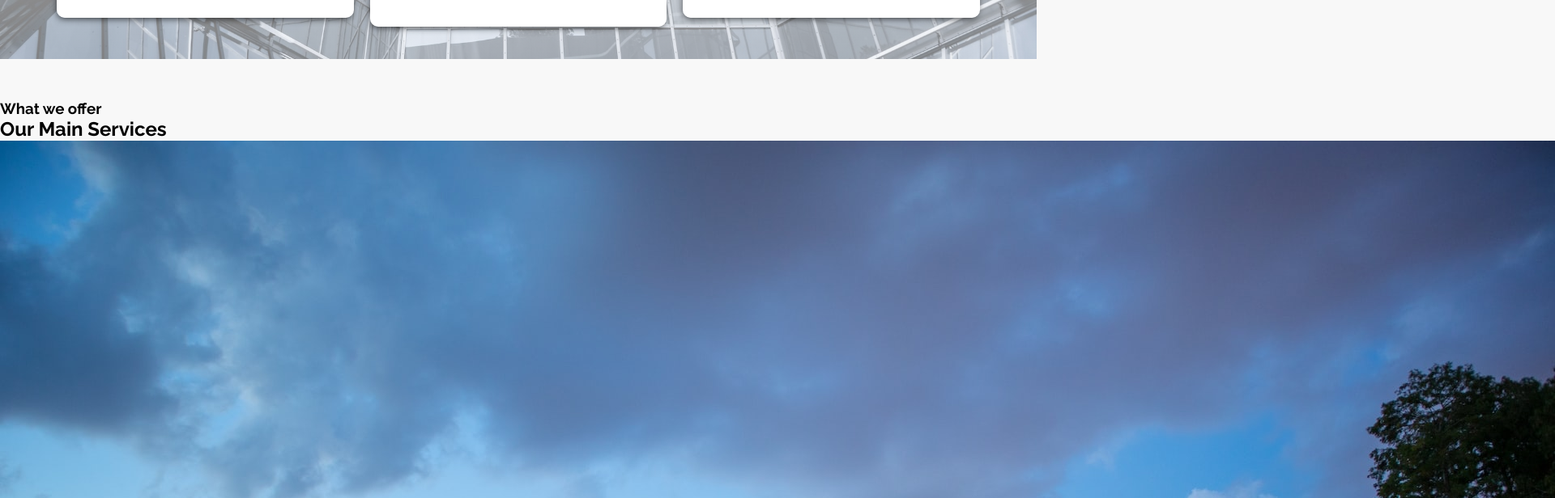
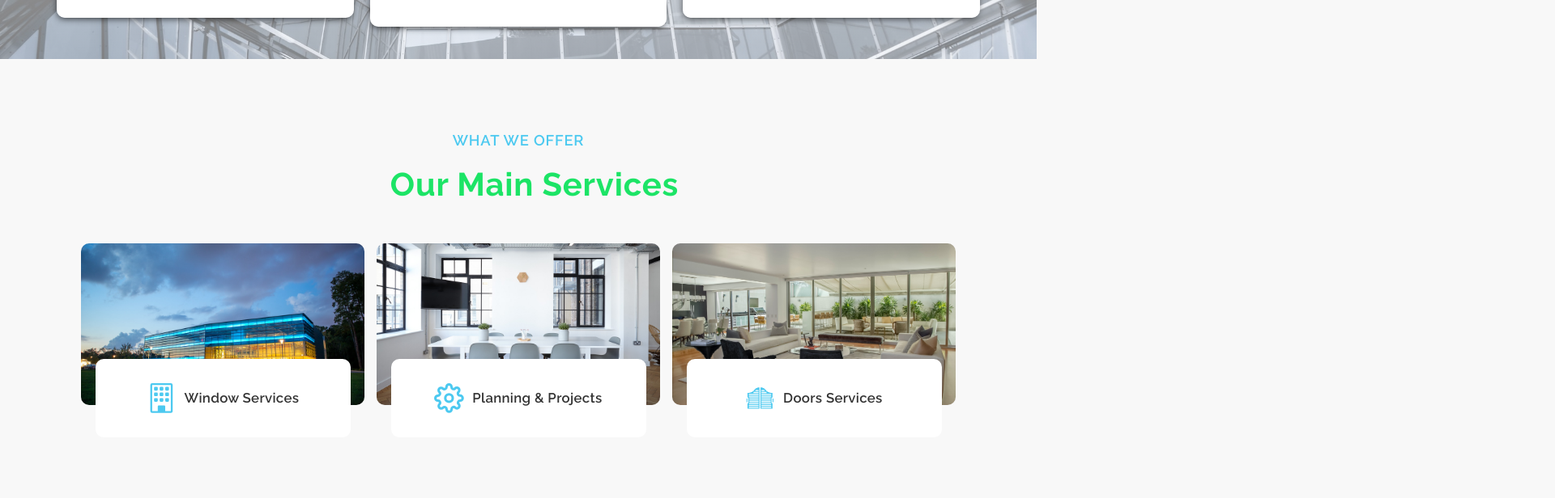
Before and after one commit to Achiekobby/real_estate_landing_page, a React (Create React App) app: page / in a window 1280 px wide. Shown: the part 2040-2656 px from the top of the page at 81% size, 1920 px wide, since content can reach past the window. Built offline with nearby package versions, Linux system fonts and the light colour scheme.

Commit message:
services section has been completed

```diff
--- a/src/components/Services.jsx
+++ b/src/components/Services.jsx
@@ -1,15 +1,15 @@
-import React from 'react'
-import "../scss/Services.scss"
+import React from "react";
+import "../scss/Services.scss";
 
 //* Images
-import ServiceImage from "../assets/glass_window3.jpg"
-import ServiceImage2 from "../assets/interior_design_two.jpg"
-import ServiceImage3 from "../assets/interior_design_three.jpg"
+import ServiceImage from "../assets/glass_window3.jpg";
+import ServiceImage2 from "../assets/interior_design_two.jpg";
+import ServiceImage3 from "../assets/interior_design_three.jpg";
 
 //* Icons
-import {BsBuilding} from 'react-icons/bs'
-import {FiSettings} from 'react-icons/fi'
-import {GiSaloonDoors} from 'react-icons/gi'
+import { BsBuilding } from "react-icons/bs";
+import { FiSettings } from "react-icons/fi";
+import { GiSaloonDoors } from "react-icons/gi";
 
 const Services = () => {
   return (
@@ -22,33 +22,41 @@ const Services = () => {
           <div className="heading">
             <h1>Our Main Services</h1>
           </div>
+          <div className="services_wrapper">
             <div className="services_container">
               <div className="service">
                 <img src={ServiceImage} alt="" />
+                <div className="desc">
                   <div className="service_desc">
                     <BsBuilding className="icons" />
                     <p>Window Services</p>
                   </div>
                 </div>
+              </div>
               <div className="service">
                 <img src={ServiceImage2} alt="" />
+                <div className="desc">
                   <div className="service_desc">
                     <FiSettings className="icons" />
-                <p>Window Services</p>
+                    <p>Planning & Projects</p>
+                  </div>
                 </div>
               </div>
               <div className="service">
                 <img src={ServiceImage3} alt="" />
+                <div className="desc">
                   <div className="service_desc">
                     <GiSaloonDoors className="icons" />
-                <p>Window Services</p>
+                    <p>Doors Services</p>
+                  </div>
+                </div>
               </div>
             </div>
           </div>
         </div>
       </div>
     </section>
-  )
-}
+  );
+};
 
-export default Services
+export default Services;
--- a/src/scss/Services.scss
+++ b/src/scss/Services.scss
@@ -0,0 +1,114 @@
+.services {
+  width: 100%;
+  display: flex;
+  align-items: center;
+  justify-content: center;
+  margin: 50px 0;
+
+  .container {
+    width: 100%;
+    max-width: 1200px;
+    padding: 30px;
+    height: 100%;
+    display: flex;
+    align-items: center;
+    justify-content: center;
+
+    .wrapper {
+      width: 100%;
+      height: 100%;
+
+      .topLine {
+        width: 100%;
+        // padding: 20px 0;
+        margin: 10px 0;
+        display: flex;
+        align-items: center;
+        justify-content: center;
+
+        h3 {
+          font-size: 1.15rem;
+          font-weight: 600;
+          color: #4cc9f0;
+          text-transform: uppercase;
+          letter-spacing: 0.05rem;
+        }
+      }
+
+      .heading {
+        width: 100%;
+        margin: 20px;
+        display: flex;
+        align-items: center;
+        justify-content: center;
+
+        h1 {
+          font-size: 2.5rem;
+          font-weight: 700;
+          letter-spacing: 0.05rem;
+          text-transform: capitalize;
+          color: #1ce466;
+        }
+      }
+
+      .services_wrapper {
+        width: 100%;
+        display: flex;
+        align-items: center;
+        justify-content: center;
+
+        .services_container {
+          width: 100%;
+          margin: 30px;
+          display: grid;
+          grid-template-columns: repeat(3, minmax(200px, 1fr));
+          gap: 15px;
+
+          .service {
+            position: relative;
+            border-radius: 10px;
+            width: 100%;
+            height: 200px;
+            img {
+              border-radius: 10px;
+              width: 100%;
+              height: 100%;
+              object-fit: cover;
+              -o-object-fit: cover;
+            }
+            .desc {
+              width: 100%;
+              display: flex;
+              align-items: center;
+              justify-content: center;
+              position: absolute;
+              bottom: -40px;
+
+              .service_desc {
+                width: 90%;
+                padding: 30px 30px;
+                background: #fff;
+                border-radius: 10px;
+                display: flex;
+                align-items: center;
+                justify-content: center;
+
+                .icons {
+                  margin-right: 10px;
+                  font-size: 2.3rem;
+                  color: #4cc9f0;
+                }
+                p {
+                  font-size: 1.05rem;
+                  font-weight: 600;
+                  color: #333;
+                  letter-spacing: 0.02rem;
+                }
+              }
+            }
+          }
+        }
+      }
+    }
+  }
+}
```
Lines whose indentation alone changed are shown as unchanged.
